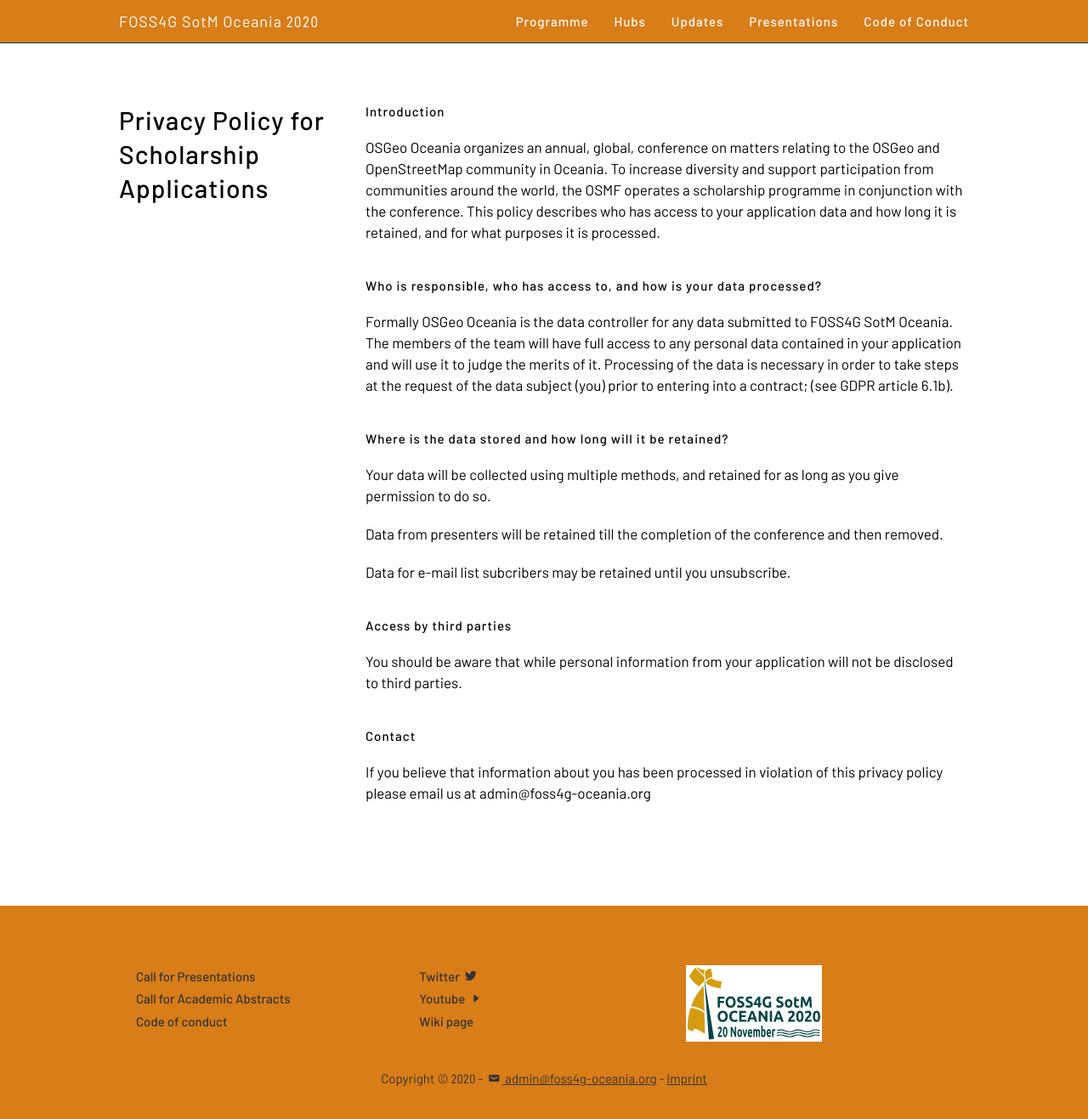
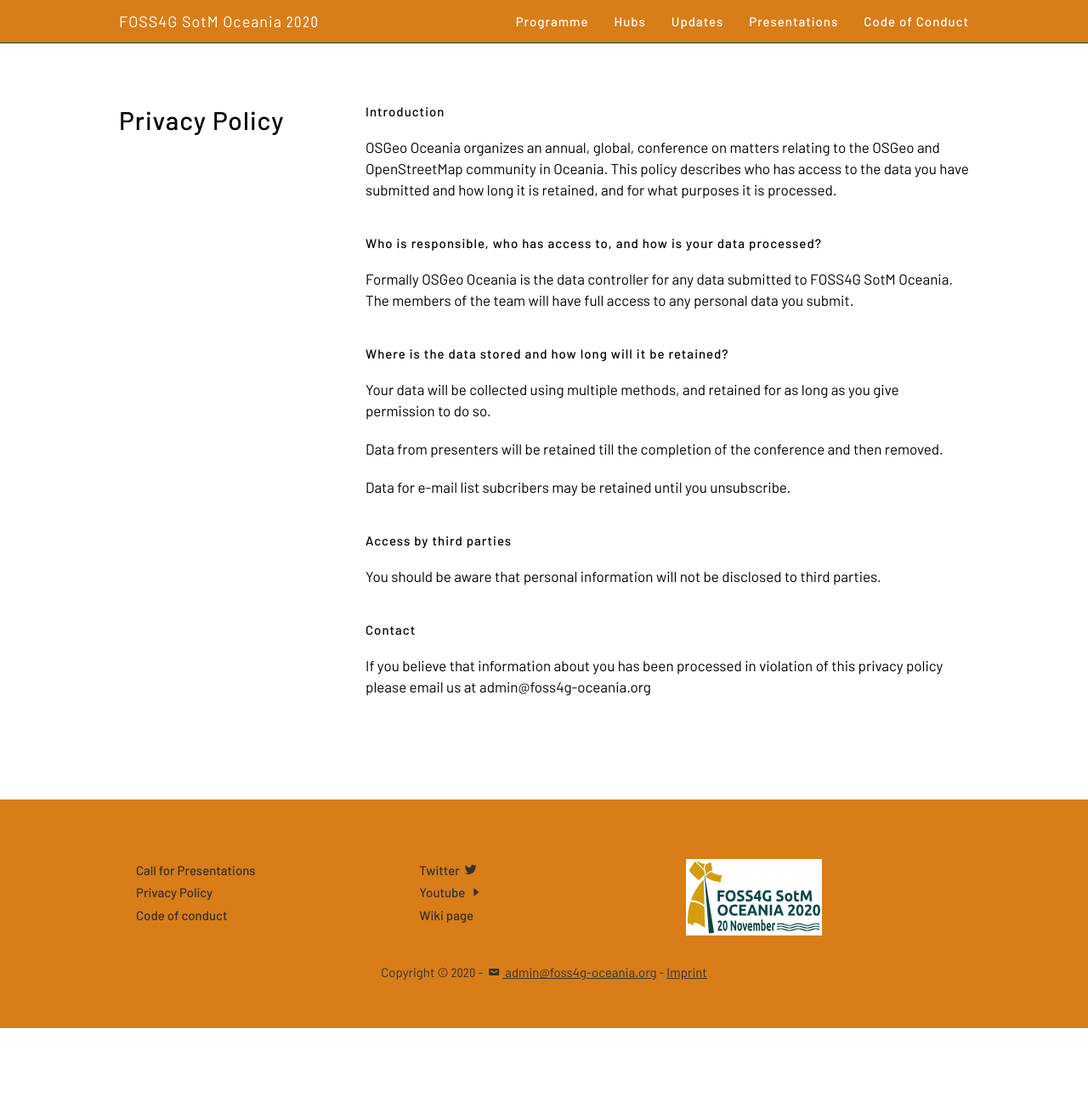
Before and after one commit to osgeo-oceania/foss4g-sotm-oceania-2020, a Jekyll site: the page built from scholar-privacy/index.md, in a window 1280 px wide and 1335 px high. Shown: the top 1317 px of the window at 85% size. Built offline with Jekyll 4.4.1, drawn with Linux system fonts in a browser that asks for light colours.

Commit message:
add link to privacy policy

```diff
--- a/_includes/footer.html
+++ b/_includes/footer.html
@@ -7,7 +7,8 @@
           </div>
           <nav class="col4 pad2x">
             <a href="{{site.baseurl}}/cfp" class="animate block">Call for Presentations</a>
-            <a href="{{site.baseurl}}/cfp/academic" class="animate block">Call for Academic Abstracts</a>
+            <a href="{{site.baseurl}}/scholar-privacy" class="animate block">Privacy Policy</a>
+            <!-- <a href="{{site.baseurl}}/cfp/academic" class="animate block">Call for Academic Abstracts</a> -->
             <a href="{{site.baseurl}}/codeofconduct/" class="animate block">Code of conduct</a>
           </nav>
           <nav class="col4 pad2x">
--- a/scholar-privacy/index.md
+++ b/scholar-privacy/index.md
@@ -1,16 +1,16 @@
 ---
 layout: page
 color: purple
-title: Privacy Policy for Scholarship Applications
+title: Privacy Policy
 ---
 
 ### Introduction
 
-OSGeo Oceania organizes an annual, global, conference on matters relating to the OSGeo and OpenStreetMap community in Oceania. To increase diversity and support participation from communities around the world, the OSMF operates a scholarship programme in conjunction with the conference. This policy describes who has access to your application data and how long it is retained, and for what purposes it is processed.
+OSGeo Oceania organizes an annual, global, conference on matters relating to the OSGeo and OpenStreetMap community in Oceania. This policy describes who has access to the data you have submitted and how long it is retained, and for what purposes it is processed.
 
 ### Who is responsible, who has access to, and how is your data processed?
 
-Formally OSGeo Oceania is the data controller for any data submitted to FOSS4G SotM Oceania. The members of the team will have full access to any personal data contained in your application and will use it to judge the merits of it. Processing of the data is necessary in order to take steps at the request of the data subject (you) prior to entering into a contract; (see GDPR article 6.1b).
+Formally OSGeo Oceania is the data controller for any data submitted to FOSS4G SotM Oceania. The members of the team will have full access to any personal data you submit.
 
 ### Where is the data stored and how long will it be retained?
 
@@ -21,7 +21,7 @@
 Data for e-mail list subcribers may be retained until you unsubscribe.
 
 ### Access by third parties
-You should be aware that while personal information from your application will not be disclosed to third parties.
+You should be aware that personal information will not be disclosed to third parties.
 
 ### Contact
 
```
